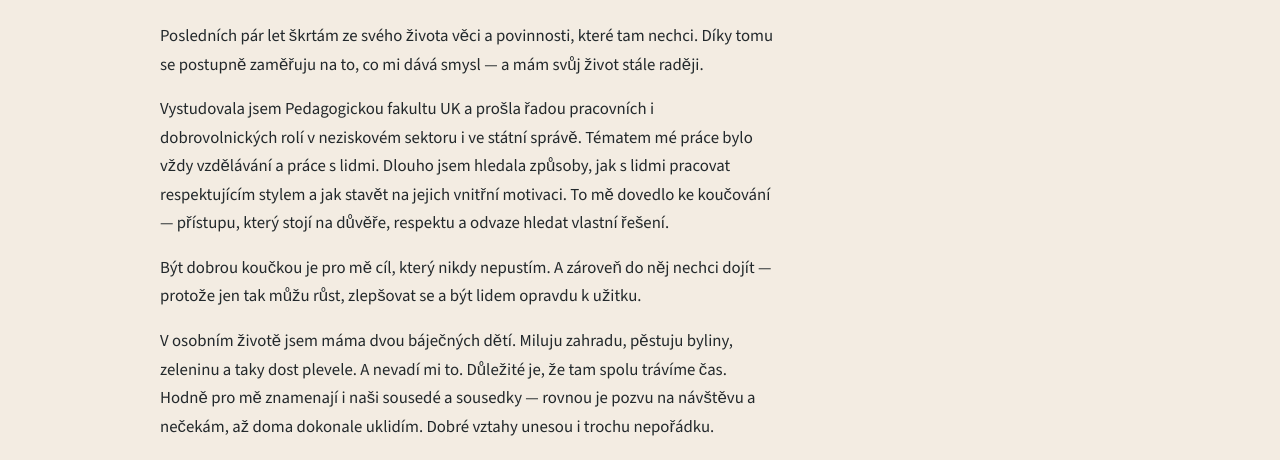
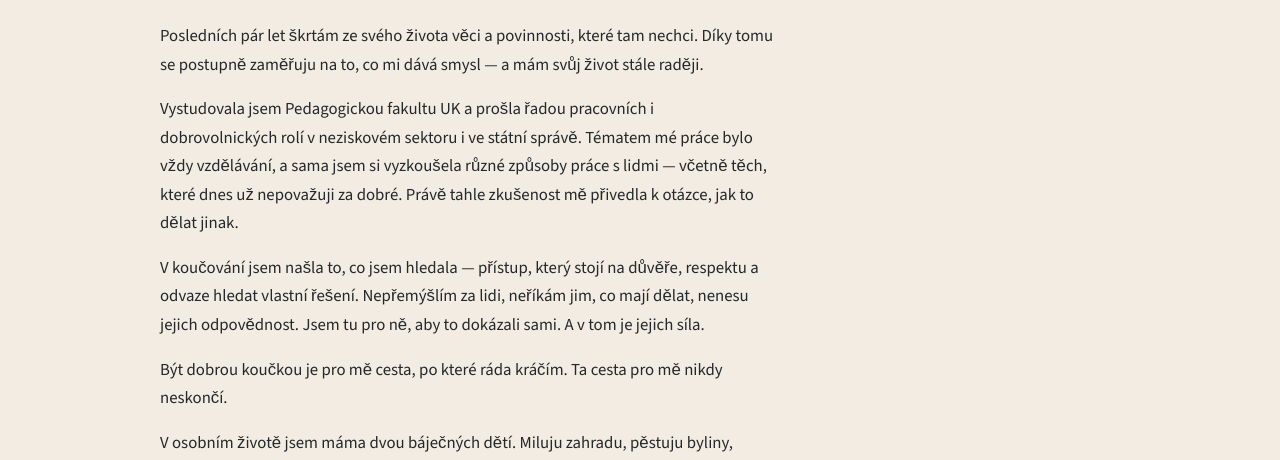
Before and after one commit to chovancovak/silane, an Eleventy site: page o_mne.html in a window 1280 px wide. Shown: the part 333-793 px from the top of the page. Built offline with nearby package versions, Linux system fonts and the light colour scheme; Eleventy itself is replaced by a stand-in of ours; files that its build step writes are made by us from their sources.

Commit message:
finál k rozeslání přátelum

```diff
--- a/_includes/partials/head.njk
+++ b/_includes/partials/head.njk
@@ -4,20 +4,20 @@
         <meta charset="UTF-8">
         <meta name="viewport" content="width=device-width, initial-scale=1.0">
 
-        <title>{% if title %}{{ title }} | Síla ne{% else %}Síla ne{% endif %}</title>
+        <!-- <title>{% if title %}{{ title }} | Síla ne{% else %}Síla ne{% endif %}</title> -->
 
 
         <!-- Open Graph -->
-        <meta property="og:title" content="Síla ne – prostor žít jednodušeji, klidněji a víc podle sebe">
-        <meta property="og:description" content="Nepomáhám dělat toho víc — ale míň. Pomáhám lidem zpomalit, nadechnout se a najít prostor pro sebe.">
+        <meta property="og:title" content="Síla ne – prostor, kde si můžete dovolit ubrat">
+        <meta property="og:description" content="Nepomáhám dělat toho víc — ale míň. To je náročnější než jet dál.">
         <meta property="og:image" content="https://silane.cz/img/og-sila-ne.jpg">
         <meta property="og:type" content="website">
         <meta property="og:url" content="https://silane.cz">
 
         <!-- Twitter Cards -->
         <meta name="twitter:card" content="summary_large_image">
-        <meta name="twitter:title" content="Síla ne – prostor žít jednodušeji, klidněji a víc podle sebe">
-        <meta name="twitter:description" content="Nepomáhám dělat toho víc — ale míň. Pomáhám lidem zpomalit, nadechnout se a najít prostor pro sebe.">
+        <meta name="twitter:title" content="Síla ne – prostor, kde si můžete dovolit ubrat">
+        <meta name="twitter:description" content="Nepomáhám dělat toho víc — ale míň. To je náročnější než jet dál.">
         <meta name="twitter:image" content="/img/og-sila-ne.jpg">
 
 
--- a/o_mne.html
+++ b/o_mne.html
@@ -19,18 +19,20 @@ layout: layouts/main.njk
         </p>
 
         <p>
-          Vystudovala jsem Pedagogickou fakultu UK a prošla řadou pracovních i dobrovolnických
-          rolí v neziskovém sektoru i ve státní správě. Tématem mé práce bylo vždy vzdělávání
-          a práce s lidmi. Dlouho jsem hledala způsoby, jak s lidmi pracovat respektujícím stylem
-          a jak stavět na jejich vnitřní motivaci. To mě dovedlo ke koučování — přístupu, který stojí
-          na důvěře, respektu a odvaze hledat vlastní řešení.
+          Vystudovala jsem Pedagogickou fakultu UK a prošla řadou pracovních i dobrovolnických rolí v neziskovém sektoru i ve státní správě.
+          Tématem mé práce bylo vždy vzdělávání, a sama jsem si vyzkoušela různé způsoby práce s lidmi — včetně těch, které dnes už nepovažuji za dobré.
+          Právě tahle zkušenost mě přivedla k otázce, jak to dělat jinak.
         </p>
 
         <p>
-          Být dobrou koučkou je pro mě cíl, který nikdy nepustím. A zároveň do něj nechci dojít —
-          protože jen tak můžu růst, zlepšovat se a být lidem opravdu k užitku.
+          V koučování jsem našla to, co jsem hledala — přístup, který stojí
+          na důvěře, respektu a odvaze hledat vlastní řešení. Nepřemýšlím za lidi, neříkám jim, co mají dělat, nenesu jejich odpovědnost.
+          Jsem tu pro ně, aby to dokázali sami. A v tom je jejich síla.
         </p>
 
+        <p>
+          Být dobrou koučkou je pro mě cesta, po které ráda kráčím. Ta cesta pro mě nikdy neskončí.
+        </p>
 
 
         <p>
```
Also changed, not shown: index.html (+2 -2 lines), proc_sila_ne.html (+1 -1 lines).
